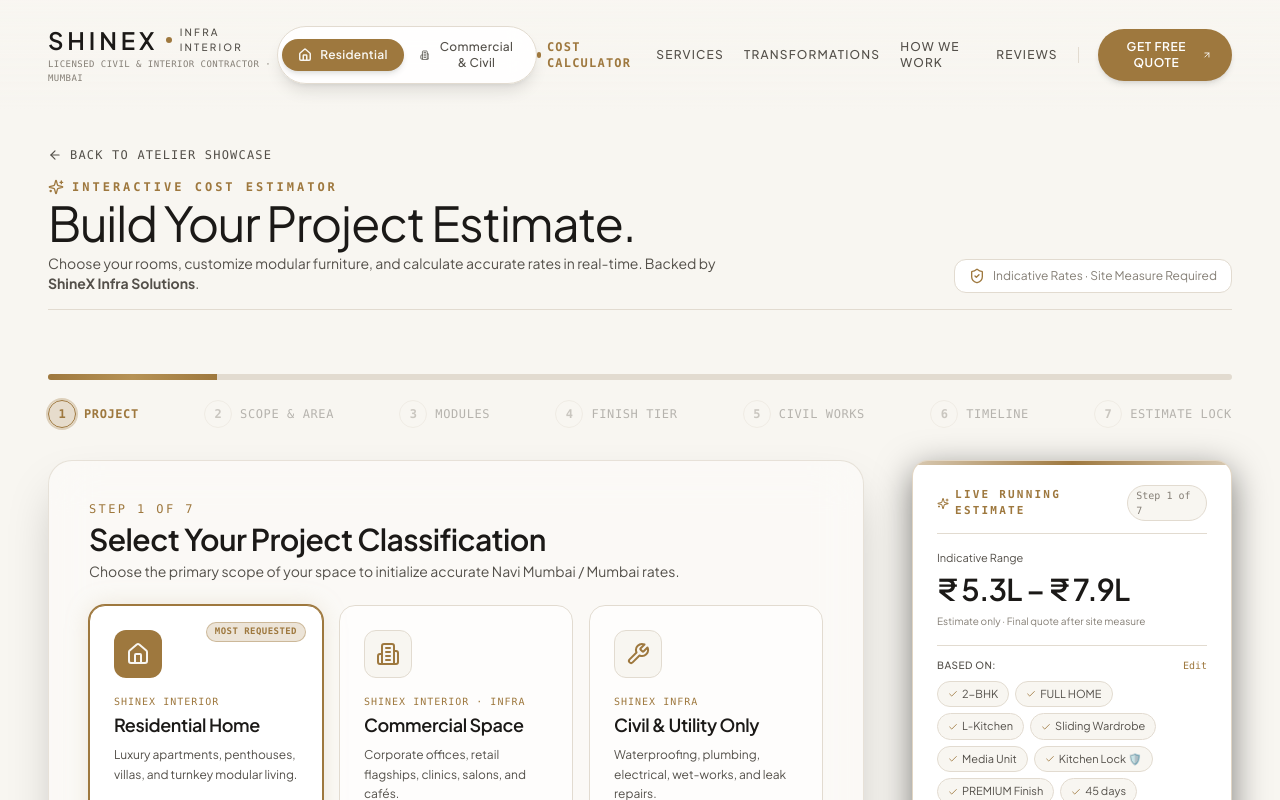
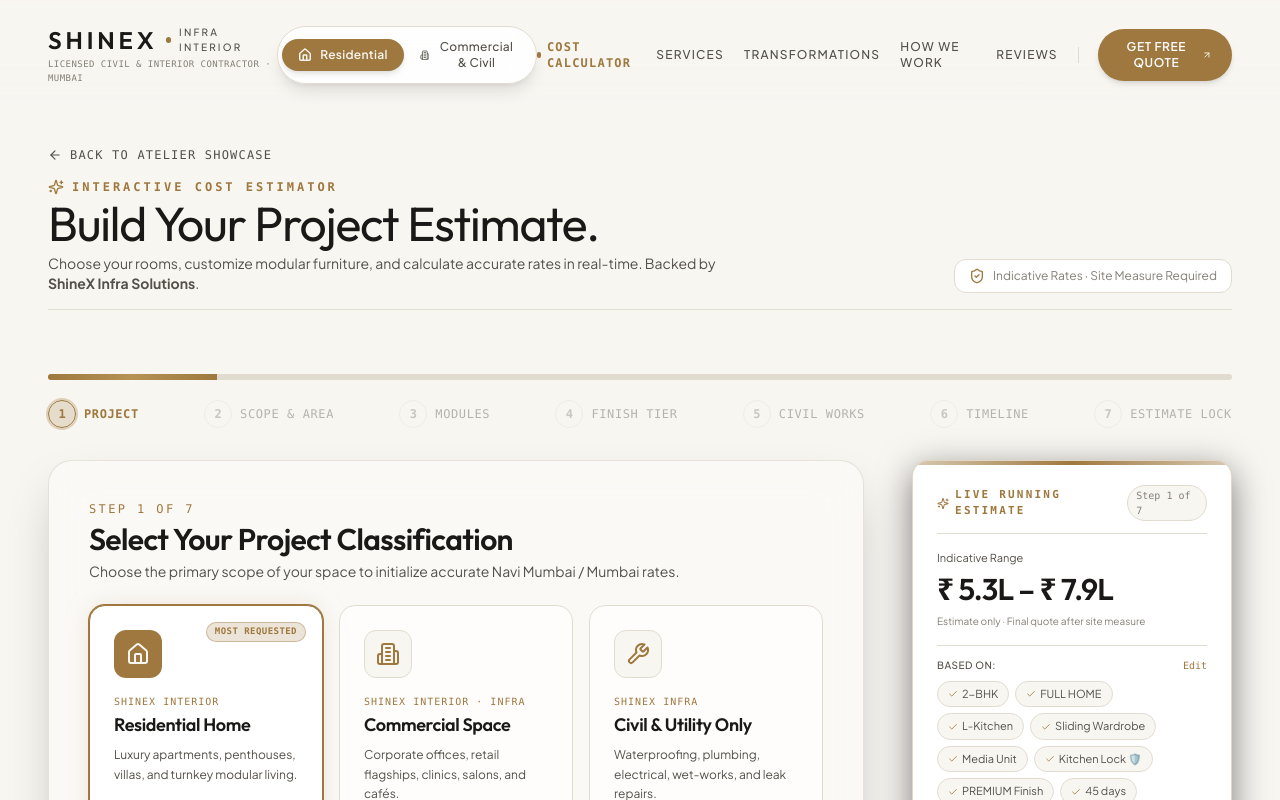
Before and after one commit to vipulrane1212-lgtm/shinex-interior, a Next.js app: page /calculator in a window 1280 px wide. Shown: the top 800 px of the page. Built offline with nearby package versions, Linux system fonts and the light colour scheme.

Commit message:
fix(typography): enforce outfit in globals.css and update deploy script

```diff
--- a/app/globals.css
+++ b/app/globals.css
@@ -24,16 +24,16 @@ body {
 
 /* Typography Hierarchy Defaults */
 h1, h2, h3, h4, h5, h6 {
-  font-family: var(--font-cormorant), Georgia, serif;
+  font-family: var(--font-outfit), system-ui, -apple-system, sans-serif;
   letter-spacing: -0.02em;
 }
 
 .font-script {
-  font-family: var(--font-pinyon), cursive;
+  font-family: var(--font-outfit), system-ui, -apple-system, sans-serif;
 }
 
 .font-serif {
-  font-family: var(--font-cormorant), Georgia, serif;
+  font-family: var(--font-outfit), system-ui, -apple-system, sans-serif;
 }
 
 .font-sans {
--- a/package.json
+++ b/package.json
@@ -6,7 +6,7 @@
     "dev": "next dev",
     "build": "next build",
     "build:export": "cross-env NEXT_EXPORT=true next build",
-    "deploy:pages": "cross-env NEXT_EXPORT=true next build && gh-pages -d out -t true -b gh-pages",
+    "deploy:pages": "cross-env NEXT_EXPORT=true next build && gh-pages -d out --dotfiles -b gh-pages",
     "start": "next start",
     "lint": "next lint"
   },
```
